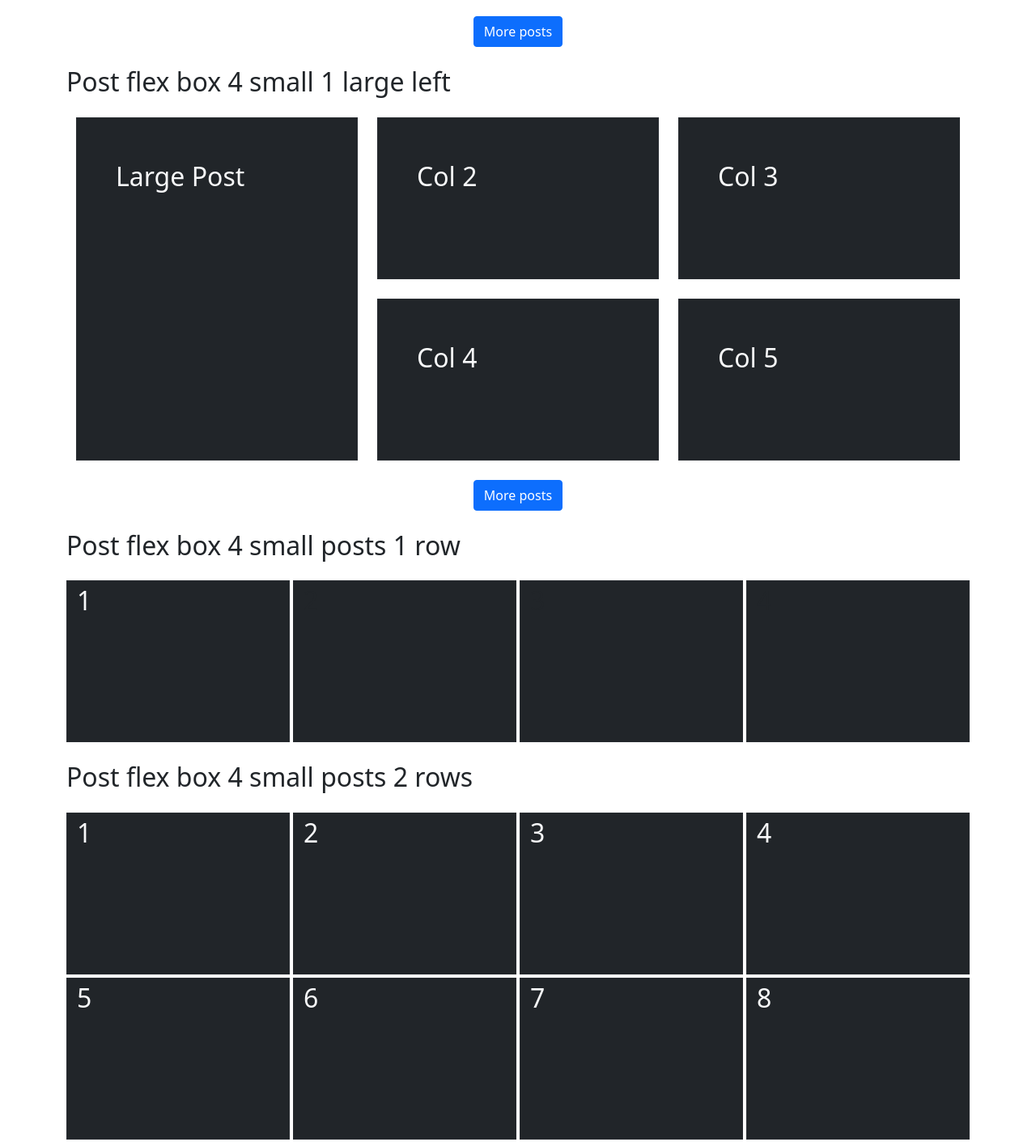
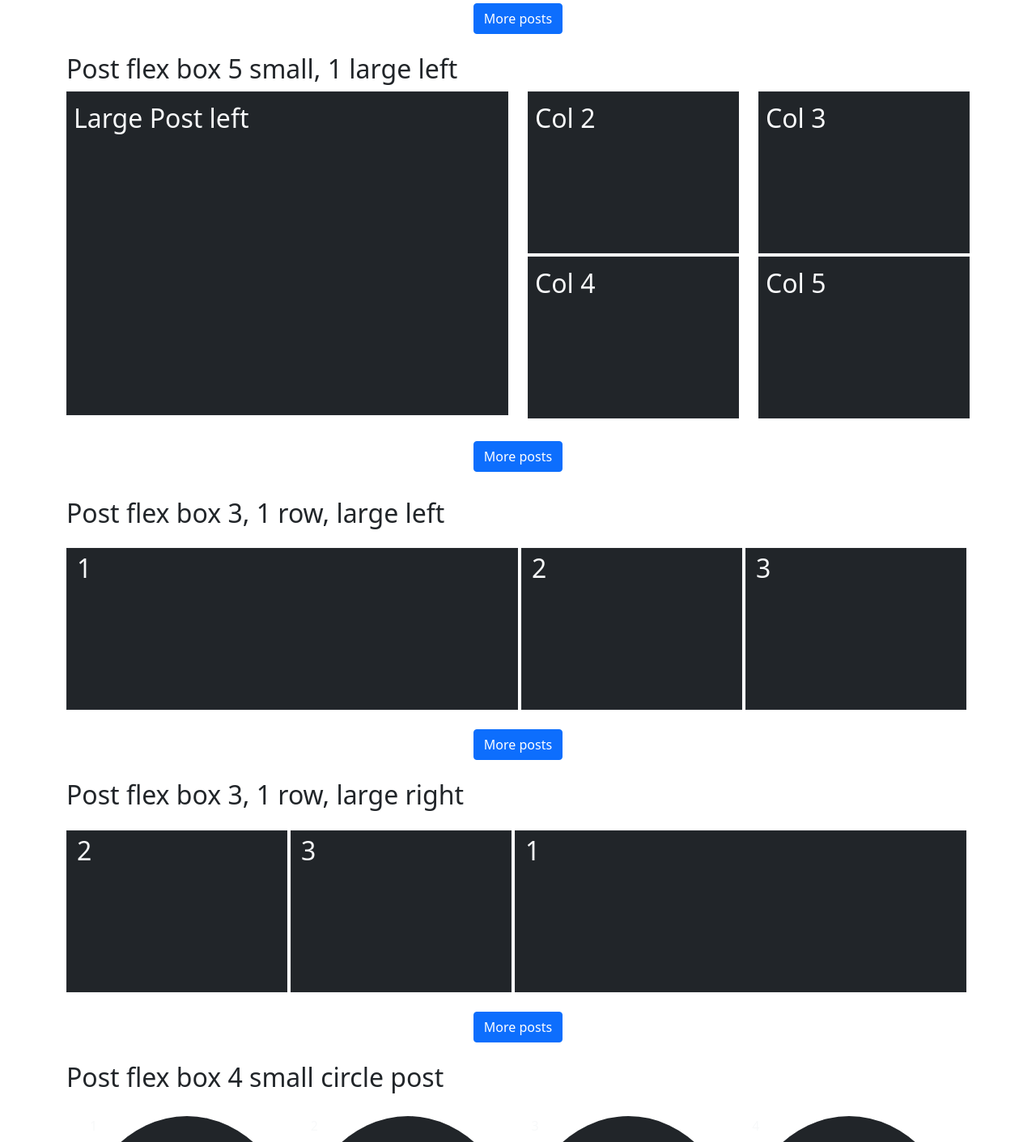
Before and after one commit to martindw26/technologie_dev, a plain HTML site: page blog.html in a window 1280 px wide. Shown: the part 1123-2534 px from the top of the page at 81% size. Drawn offline with nearby package versions, Linux system fonts and the light colour scheme.

Commit message:
styling improvements

```diff
--- a/blog.html
+++ b/blog.html
@@ -16,6 +16,7 @@
     .news-input {
         width: 50%;
     }
+}
 
     .box-medium {
         background-color: rgb(0, 0, 0);
@@ -23,7 +24,7 @@
         min-height: 200px;
         font-size: 2rem;
     }
-}
+
 
 /* Mobile */
 @media (max-width: 768px) {
@@ -69,7 +70,7 @@
     .box-large{
         background-color: rgb(0, 0, 0);
         border: 1px solid rgba(230, 230, 236, 0.034);
-        min-height: 424px;
+        min-height: 400px;
         font-size: 2rem;
 
     }
@@ -102,13 +103,6 @@
 }
 
 
-
-  .box-small-posts{
-  	height: 325px;
-  }
-  .box-small-posts-img{
-  	height: 300px;
-  }
 
 </style>
 </head>
@@ -177,82 +171,80 @@
  <!-- Post flex box 4 small 1 large right-->
  <section>
  <div class="container mt-4">
-    <h2>Post flex box 4 small 1 large right</h2>
+    <h2 class="mt-4">Post flex box 5 small, 1 large right</h2>
     <div class="row">
-        <div class="col-lg-8">
+        <div class="col-lg-6">
             <div class="row">
                 <div class="col-sm col-lg-6">
-                    <div class="p-5 mb-4 bg-dark text-light box-medium">
+                    <div class="box-medium bg-dark text-light mb-1 p-2">
                         Col 2
                     </div>
                 </div>
                 <div class="col-sm col-lg-6">
-                    <div class="p-5 mb-4 bg-dark text-light box-medium">
+                    <div class="box-medium bg-dark text-light mb-1 p-2">
                         Col 3
                     </div>
                 </div>
                 <div class="col-sm col-lg-6">
-                    <div class="p-5 mb-4 bg-dark text-light box-medium">
+                    <div class="box-medium bg-dark text-light mb-1 p-2">
                         Col 4
                     </div>
                 </div>
                 <div class="col-sm col-lg-6">
-                    <div class="p-5 mb-4 bg-dark text-light box-medium">
+                    <div class="box-medium bg-dark text-light mb-1 p-2">
                         Col 5
                     </div>
                 </div>
             </div>
         </div>
-        <div class="col-lg-4">
-            <div class="p-5 mb-4 bg-dark text-light box-large">
-                Large Post
+        <div class="col-lg-6">
+            <div class="box-large bg-dark text-light mb-1 p-2">
+                Large Post right
             </div>
         </div>
     </div>
-    <div class="row">
-        <div class="col text-center">
-            <button type="button" class="btn btn-primary">More posts</button>
+    <h5 class="text-center mt-4">
+        <div class="text-center">
+            <button type="button" name="" id="" class="btn btn-primary">More posts</button>
+        </div>
+    </h5>
 </div>
 </section>
 
-<!-- Post flex box 4 small 1 large left-->
+<!-- Post flex box 5 small, 1 large left-->
 <section>
-<h2 class="mt-4">Post flex box 4 small 1 large left</h2>
-<div class="container mt-4">
-
+    <h2 class="mt-4">Post flex box 5 small, 1 large left</h2>
         <div class="row">
-        <div class="col-lg-4">
-            <div class="p-5 mb-4 bg-dark text-light box-large">
-                Large Post
+            <div class="col-lg-6">
+                <div class="box-large bg-dark text-light mb-1 p-2">
+                    Large Post left
                 </div>
             </div>
-        <div class="col-lg-8">
+            <div class="col-lg-6">
                 <div class="row">
                     <div class="col-sm col-lg-6">
-                    <div class="p-5 mb-4 bg-dark text-light box-medium">
+                        <div class="box-medium bg-dark text-light mb-1 p-2">
                             Col 2
                         </div>
                     </div>
                     <div class="col-sm col-lg-6">
-                    <div class="p-5 mb-4 bg-dark text-light box-medium">
+                        <div class="box-medium bg-dark text-light mb-1 p-2">
                             Col 3
                         </div>
                     </div>
                     <div class="col-sm col-lg-6">
-                    <div class="p-5 mb-4 bg-dark text-light box-medium">
+                        <div class="box-medium bg-dark text-light mb-1 p-2">
                             Col 4
                         </div>
                     </div>
                     <div class="col-sm col-lg-6">
-                    <div class="p-5 mb-4 bg-dark text-light box-medium">
+                        <div class="box-medium bg-dark text-light m-0 p-2">
                             Col 5
                         </div>
                     </div>
                 </div>
         </div>
-
-    </div>
-    <h5 class="text-center">
+        <h5 class="text-center mt-4">
             <div class="text-center">
                 <button type="button" name="" id="" class="btn btn-primary">More posts</button>
             </div>
@@ -263,44 +255,45 @@
 <!-- Post flex box 4 small posts 1 row-->
 
 <section class="">
-<h2 class="mt-4">Post flex box 4 small posts 1 row</h2>
+<h2 class="mt-4">Post flex box 3, 1 row, large left </h2>
 <div class="container mt-4">
 <div class="row">
-<div class="col-md box-medium bg-dark text-light me-lg-1">1</div>
-<div class="col-md box-medium bg-dark text-ligh me-lg-1">2</div>
-<div class="col-md box-medium bg-dark text-ligh me-lg-1">3</div>
-<div class="col-md box-medium bg-dark text-ligh">4</div>
+<div class="col-md col-lg-6 box-medium bg-dark text-light me-lg-1">1</div>
+<div class="col-md box-medium bg-dark text-light me-lg-1">2</div>
+<div class="col-md box-medium bg-dark text-light me-lg-1">3</div>
 </div>
 </div>
+<h5 class="text-center mt-4">
+    <div class="text-center">
+        <button type="button" name="" id="" class="btn btn-primary">More posts</button>
+    </div>
+</h5>
 </section>
 
+<!-- Post flex box 4 small posts 2 rows-->
 
-<!-- Post flex box 4 small posts 2 rows-->
 <section class="">
-    <h2 class="mt-4">Post flex box 4 small posts 2 rows</h2>
+    <h2 class="mt-4">Post flex box 3, 1 row, large right </h2>
     <div class="container mt-4">
-            <div class="row mb-lg-1">
-                <div class="col-md box-medium bg-dark text-light me-lg-1">1</div>
+    <div class="row">
     <div class="col-md box-medium bg-dark text-light me-lg-1">2</div>
     <div class="col-md box-medium bg-dark text-light me-lg-1">3</div>
-                <div class="col-md box-medium bg-dark text-light">4</div>
-            </div>
-            <div class="row">
-                <div class="col-md box-medium bg-dark text-light me-lg-1">5</div>
-                <div class="col-md box-medium bg-dark text-light me-lg-1">6</div>
-                <div class="col-md box-medium bg-dark text-light me-lg-1">7</div>
-                <div class="col-md box-medium bg-dark text-light">8</div>
+    <div class="col-md col-lg-6 box-medium bg-dark text-light me-lg-1">1</div>
     </div>
     </div>
+    <h5 class="text-center mt-4">
+        <div class="text-center">
+            <button type="button" name="" id="" class="btn btn-primary">More posts</button>
+        </div>
+    </h5>
     </section>
-
 
 
 <!-- Post flex box 4 small circle posts-->
 <section>
     <h2 class="mt-4">Post flex box 4 small circle post</h2>
     <div class="container mt-4">
-        <div class="row">
+        <div class="row mx-auto">
             <div class="col-md circle bg-dark text-light me-lg-1">1</div>
             <div class="col-md circle bg-dark text-light me-lg-1">2</div>
             <div class="col-md circle bg-dark text-light me-lg-1">3</div>
@@ -308,14 +301,14 @@
         </div>
     </div>
 </section>
-    <h5 class="text-center">
+<h5 class="text-center mt-4">
         <div class="text-center">
             <button type="button" name="" id="" class="btn btn-primary">More Categories</button>
     </div>
 </h5>
 </section>
 
-
+</div>
 
 </body>
 </html>
```
Lines whose indentation alone changed are shown as unchanged.
